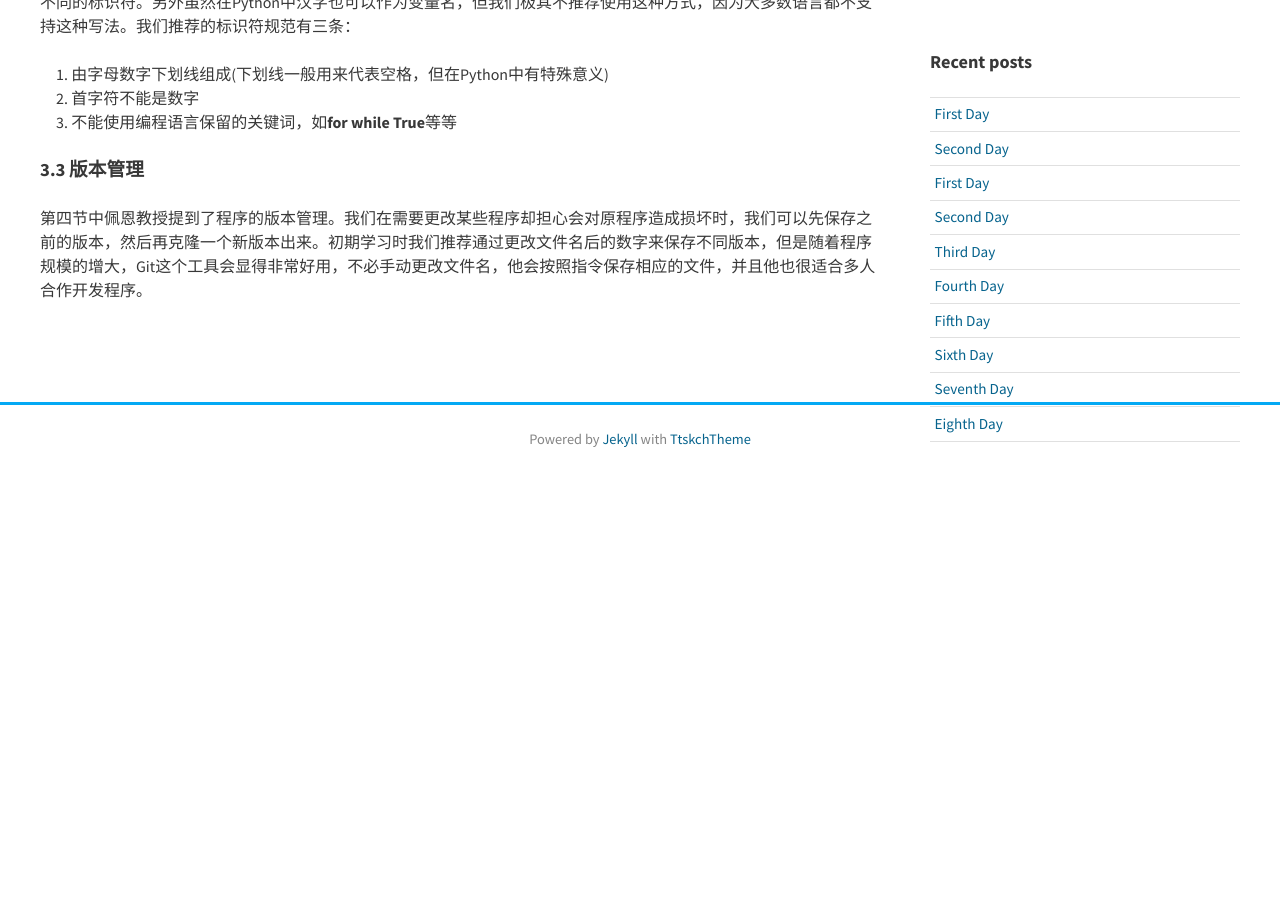
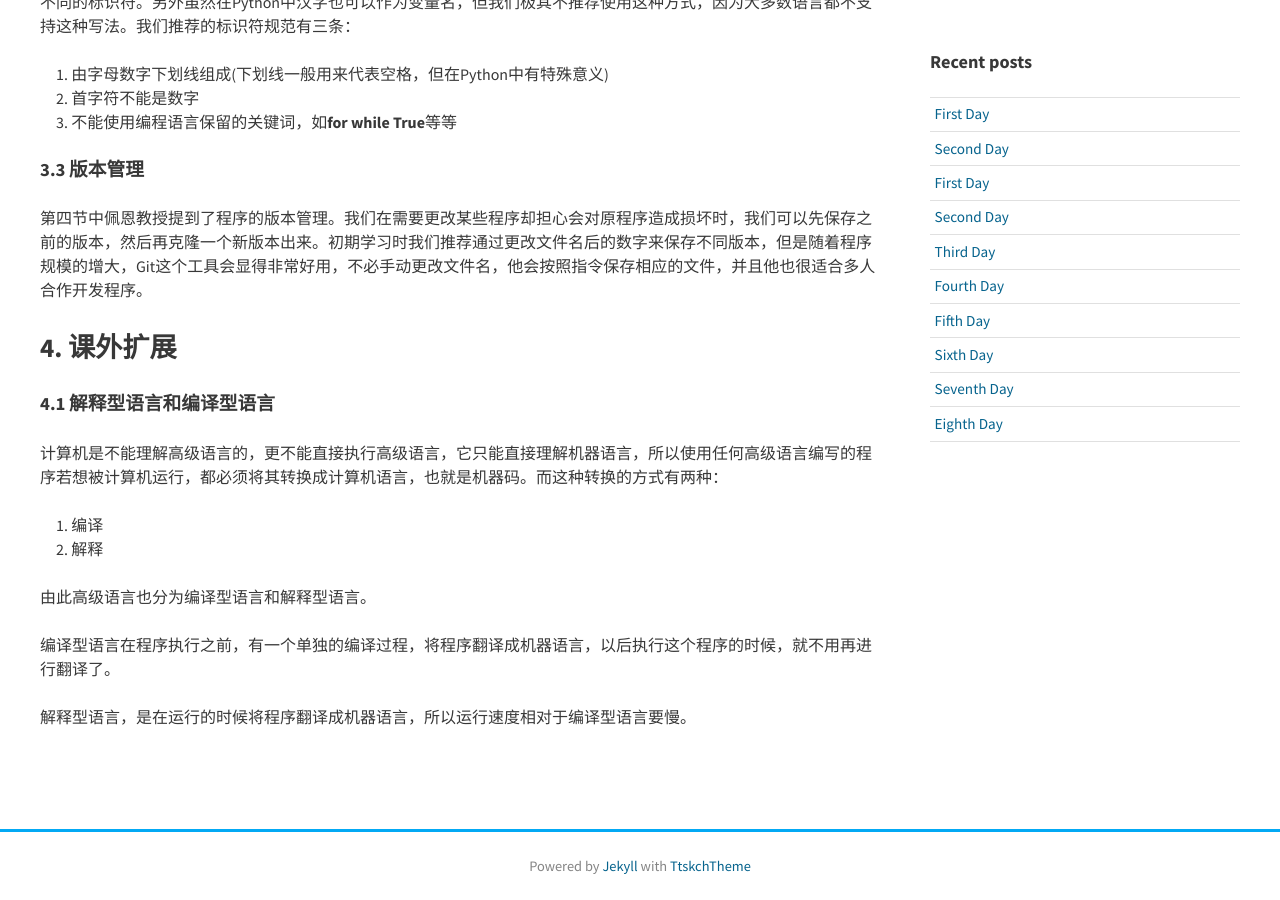
Before and after one commit to dushuaicode/dushuaicode.github.io, a Jekyll site: the page built from _posts/2017-06-20-01.md, in a window 1280 px wide and 900 px high, scrolled down 2290 px. Built offline with Jekyll 4.4.1, drawn with Linux system fonts in a browser that asks for light colours; nearby versions of some CDN libraries; before the commit the page ends 2763 px from its top, so only the background shows below that.

Commit message:
add some info to post1

```diff
--- a/_posts/2017-06-20-01.md
+++ b/_posts/2017-06-20-01.md
@@ -69,3 +69,18 @@ Hello, world!
 ### 3.3 版本管理
 
 第四节中佩恩教授提到了程序的版本管理。我们在需要更改某些程序却担心会对原程序造成损坏时，我们可以先保存之前的版本，然后再克隆一个新版本出来。初期学习时我们推荐通过更改文件名后的数字来保存不同版本，但是随着程序规模的增大，Git这个工具会显得非常好用，不必手动更改文件名，他会按照指令保存相应的文件，并且他也很适合多人合作开发程序。
+
+## 4. 课外扩展
+
+### 4.1 解释型语言和编译型语言
+
+计算机是不能理解高级语言的，更不能直接执行高级语言，它只能直接理解机器语言，所以使用任何高级语言编写的程序若想被计算机运行，都必须将其转换成计算机语言，也就是机器码。而这种转换的方式有两种：
+
+1. 编译
+2. 解释
+
+由此高级语言也分为编译型语言和解释型语言。
+
+编译型语言在程序执行之前，有一个单独的编译过程，将程序翻译成机器语言，以后执行这个程序的时候，就不用再进行翻译了。
+
+解释型语言，是在运行的时候将程序翻译成机器语言，所以运行速度相对于编译型语言要慢。
```
